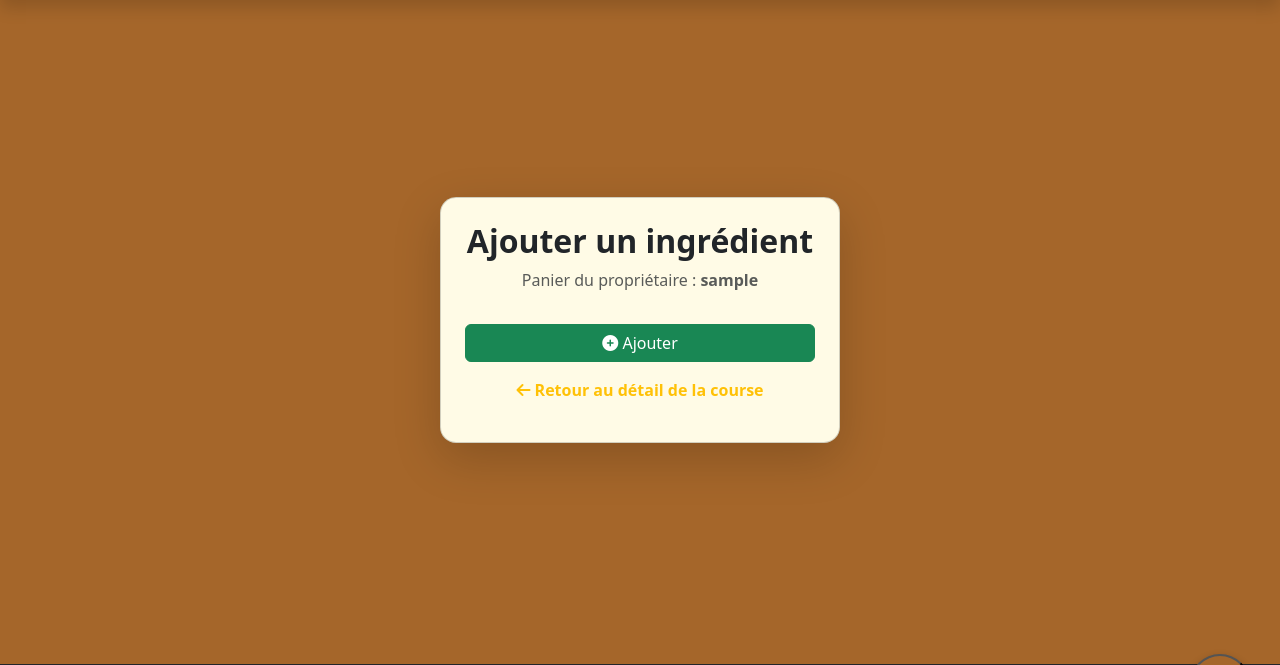
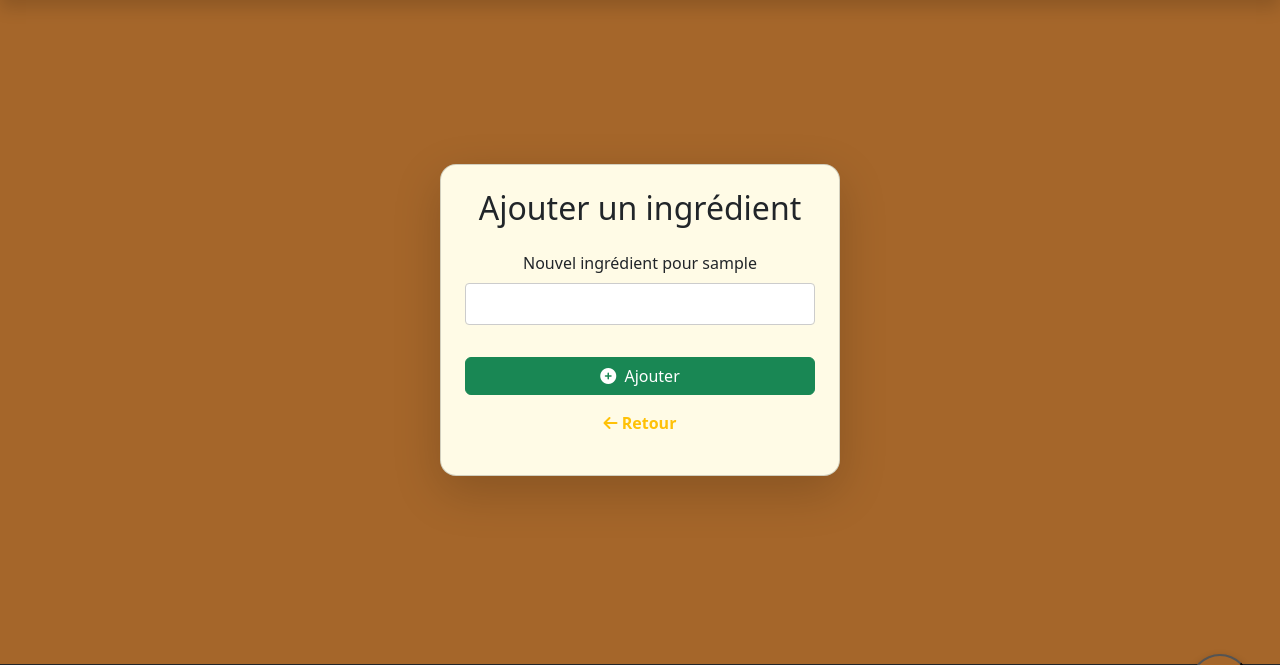
Before and after one commit to nasserbrid/panier_facile, a Django app: page /panier/courses/1/ajouter_ingredient/ in a window 1280 px wide. Shown: the part 56-721 px from the top of the page. Run offline with Django 5.2, Linux system fonts and the light colour scheme; a user stored in the database is signed in; tables that the repository leaves empty hold one stand-in row (values such as "Sample post"); some libraries are stand-ins or nearby versions.

Commit message:
Fix: ajout de restriction dans panier\views.py

```diff
--- a/panier/templates/panier/ajouter_ingredient.html
+++ b/panier/templates/panier/ajouter_ingredient.html
@@ -4,30 +4,28 @@
 {% block content %}
 <div class="container d-flex justify-content-center align-items-center" style="min-height: 80vh;">
   <div class="card shadow-lg p-4" style="width: 400px; border-radius: 16px; background: #fffbe6;">
-    <h2 class="text-center text-dark mb-2" style="font-weight: bold">Ajouter un ingrédient</h2>
-
-    {% if owner %}
-    <p class="text-center text-muted mb-3">
-      Panier du propriétaire : <strong>{{ owner.username }}</strong>
-    </p>
-    {% endif %}
+    <h2 class="text-center text-dark mb-4">Ajouter un ingrédient</h2>
 
     <form method="post">
       {% csrf_token %}
-      {{ form.as_p }}
+      <div class="mb-3">
+        <label for="ingredient" class="form-label">Nouvel ingrédient pour {{ owner.username }}</label>
+        <input type="text" name="ingredient" class="form-control" required>
+      </div>
       <button type="submit" class="btn btn-success w-100 mt-3">
-        <i class="fas fa-plus-circle"></i> Ajouter
+        <i class="fas fa-plus-circle me-1"></i> Ajouter
       </button>
     </form>
 
     <p class="text-center mt-3">
       <a href="{% url 'detail_course' course.id %}" class="text-decoration-none text-warning fw-bold">
-        <i class="fas fa-arrow-left"></i> Retour au détail de la course
+        <i class="fas fa-arrow-left"></i> Retour
       </a>
     </p>
   </div>
 </div>
-{% endblock content %}
+{% endblock %}
+
 
 {% comment %} {% extends 'base.html' %}
 {% block title %}Ajouter un ingrédient{% endblock %}
--- a/panier/views.py
+++ b/panier/views.py
@@ -53,66 +53,37 @@ def creer_course(request):
     return render(request, 'panier/creer_course.html', {'form': form})
 
 # --- Ajouter un ingrédient à une course ---
+@login_required
 def ajouter_ingredient(request, course_id):
     course = get_object_or_404(Course, id=course_id)
     user = request.user
-    user_lastname = user.last_name.lower()
 
-    # Déterminer le propriétaire principal du panier familial
-    if course.paniers.exists():
-        owner = course.paniers.first().user  # le user principal du compte
-    else:
-        owner = user  # pas de panier, le user connecté devient le propriétaire
+    owner = course.paniers.first().user if course.paniers.exists() else user
 
-    # Vérifier si l'utilisateur peut ajouter un ingrédient
-    is_owner = owner.id == user.id
-    is_family = any(p.user.last_name.lower() == user_lastname for p in course.paniers.all())
+    is_owner = user == owner
+    is_family = (user.last_name.lower() == owner.last_name.lower()) and not is_owner
 
     if not (is_owner or is_family):
-        return render(
-            request,
-            'panier/acces_refuse.html',
-            {"message": "Vous n'avez pas le droit d'ajouter un ingrédient à cette course."},
-            status=403
-        )
+        return render(request, 'panier/acces_refuse.html',
+                      {"message": "Vous n'avez pas le droit d'ajouter un ingrédient à cette course."},
+                      status=403)
 
     if request.method == 'POST':
         new_ingredient = request.POST.get('ingredient')
         if new_ingredient:
-            # Ajouter l'ingrédient dans la course
             if course.ingredient:
                 course.ingredient += f"\n{new_ingredient}"
             else:
                 course.ingredient = new_ingredient
             course.save()
-
-            messages.success(
-                request,
-                f"Ingrédient '{new_ingredient}' ajouté au panier de {owner.username} !"
-            )
+            messages.success(request,
+                             f"Ingrédient '{new_ingredient}' ajouté au panier de {owner.username} !")
             return redirect('detail_course', course_id=course.id)
 
-    return render(
-        request,
-        'panier/ajouter_ingredient.html',
-        {'course': course, 'owner': owner}
-    )
-
-# def ajouter_ingredient(request, course_id):
-#     course = get_object_or_404(Course, id=course_id)
-
-#     if request.method == 'POST':
-#         new_ingredient = request.POST.get('ingredient')
-#         if new_ingredient:
-#             if course.ingredient:
-#                 course.ingredient += f"\n{new_ingredient}"
-#             else:
-#                 course.ingredient = new_ingredient
-#             course.save()
-#             messages.success(request, f"Ingrédient '{new_ingredient}' ajouté !")
-#             return redirect('detail_course', course_id=course.id)
-
-#     return render(request, 'panier/ajouter_ingredient.html', {'course': course})
+    return render(request, 'panier/ajouter_ingredient.html', {
+        'course': course,
+        'owner': owner
+    })
 
 # --- Liste de toutes les courses ---
 def liste_courses(request):
@@ -131,9 +102,7 @@ def liste_courses(request):
     # Paniers uniquement pour cette famille
     paniers = Panier.objects.filter(user__last_name__iexact=last_name)
 
-    return render(
-        request,
-        'panier/liste_courses.html',
+    return render(request, 'panier/liste_courses.html',
         {
             'courses_par_famille': courses_par_famille,
             'courses_sans_panier': courses_sans_panier,
@@ -145,43 +114,32 @@ def liste_courses(request):
 
 
 # --- Détail d'une course (avec liste des ingrédients) ---
+@login_required
 def detail_course(request, course_id):
     course = get_object_or_404(Course, id=course_id)
     user = request.user
-    user_lastname = user.last_name.lower()
 
-    # Liste des users qui ont ce panier
-    panier_users = [p.user for p in course.paniers.all()]
+    # Déterminer le propriétaire principal
+    owner = course.paniers.first().user if course.paniers.exists() else user
 
-    # Vérifier si le user peut voir / modifier / supprimer
-    is_owner = any(p.user.id == user.id for p in course.paniers.all())
-    is_family = any(p.user.last_name.lower() == user_lastname for p in course.paniers.all())
+    is_owner = user == owner
+    is_family = (user.last_name.lower() == owner.last_name.lower()) and not is_owner
 
-    # Autorisation pour voir la course
+    # Vérifier accès
     if not (is_owner or is_family):
-        return render(
-            request,
-            'panier/acces_refuse.html',
-            {"message": "Accès refusé : cette course ne vous appartient pas."},
-            status=403
-        )
-
-    # Modifier / supprimer
-    can_edit = is_owner or is_family
-    can_delete = is_owner
+        return render(request, 'panier/acces_refuse.html',
+                      {"message": "Accès refusé : cette course ne vous appartient pas."},
+                      status=403)
 
     ingredients = course.ingredient.splitlines() if course.ingredient else []
 
-    return render(
-        request,
-        'panier/detail_course.html',
-        {
-            'course': course,
-            'ingredients': ingredients,
-            'can_edit': can_edit,
-            'can_delete': can_delete
-        }
-    )
+    return render(request, 'panier/detail_course.html', {
+        'course': course,
+        'ingredients': ingredients,
+        'owner': owner,
+        'can_edit': True,
+        'can_delete': is_owner
+    })
 
 
 
```
Also changed, not shown: panier/templates/panier/detail_course.html (+8 -6 lines), panier/templates/panier/liste_courses.html (+10 -9 lines).
